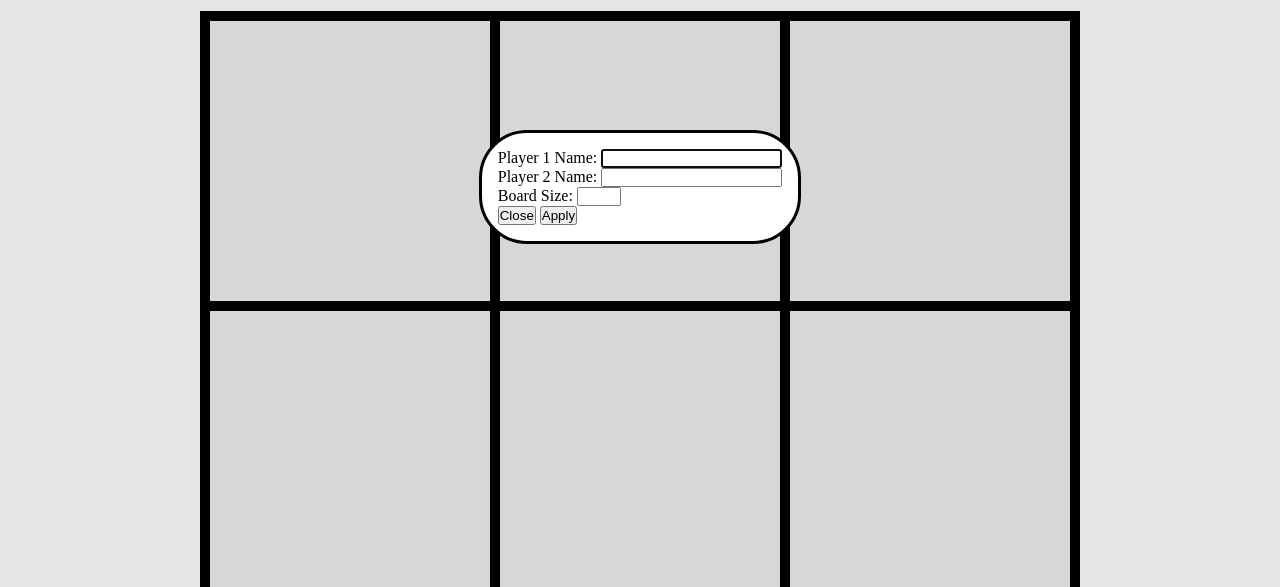
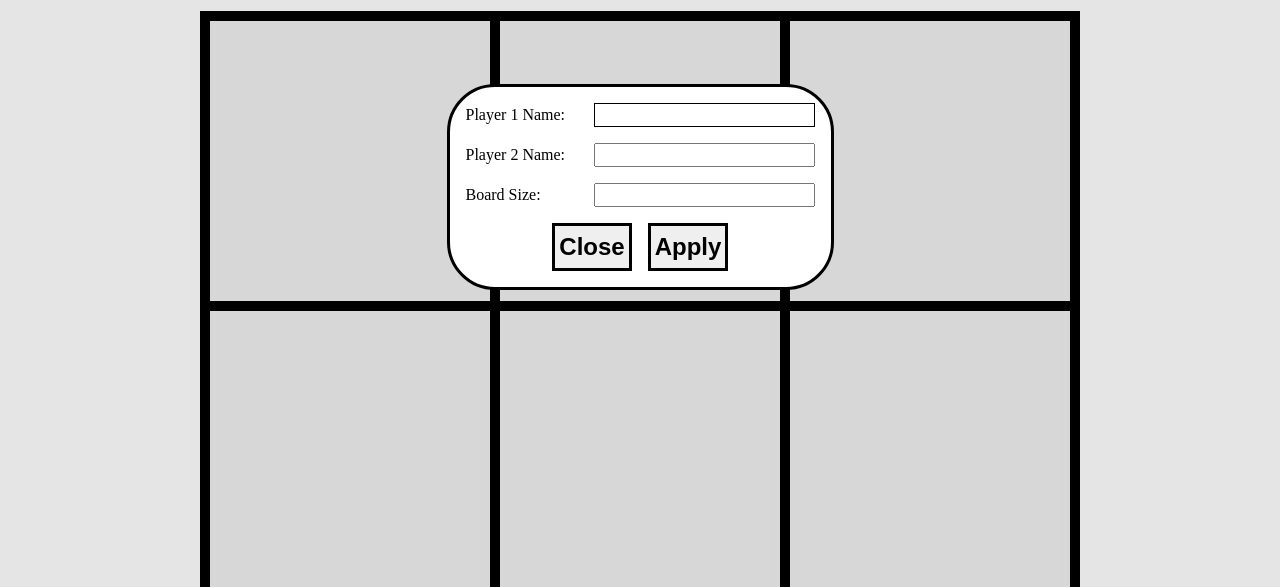
Before and after one commit to hpham474/tic-tac-toe, a plain HTML site: page index.html in a window 1280 px wide. Both pictures are taken after a click on the button 1208 px from the left and 72 px from the top of the page. Shown: the part 213-800 px from the top of the page. Drawn offline with Linux system fonts and the light colour scheme.

Commit message:
style settings page

```diff
--- a/styles.css
+++ b/styles.css
@@ -86,3 +86,55 @@ button:active:not(:disabled)  {
 
     border-radius: 3rem;
 }
+
+.settings-page form {
+    display: flex;
+    flex-direction: column;
+
+    gap: 1rem;
+}
+
+.form-input {
+    display: grid;
+    grid-template-columns: 8rem 1fr;
+    font-size: 1rem;
+}
+
+.form-input input[type="text"],
+.form-input input[type="number"] {
+    height: 1.5rem;
+    padding: 0 5px;
+    outline: black;
+}
+
+input[type="text"],
+input[type="number"] {
+    font-size: 1rem;
+}
+
+input[type="text"]:focus,
+input[type="number"]:focus {
+    border: black solid 1px;
+}
+
+.form-input label {
+    align-self: center;
+}
+
+.button-row {
+    display: flex;
+    flex-direction: row;
+    justify-content: center;
+    gap: 1rem;
+}
+
+.close-settings,
+.apply-settings {
+    height: 3rem;
+    width: 5rem;
+
+    font-size: 1.5rem;
+    font-weight: bold;
+
+    border: black solid 3px;
+}
```
